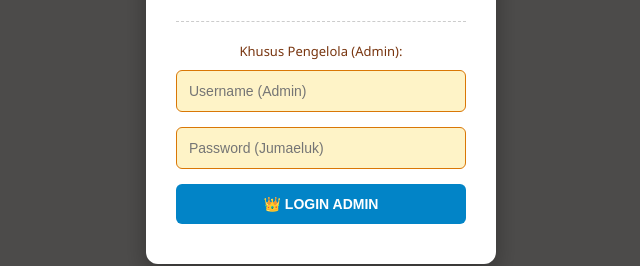
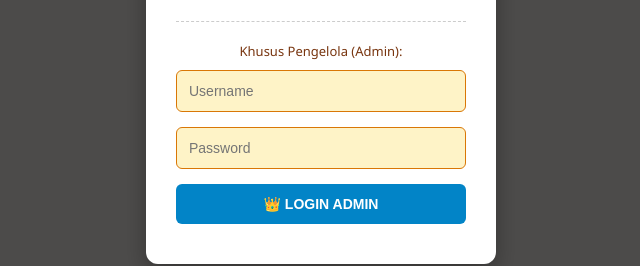
Before and after one commit to tirtaginting123/Silsilah-Keluarga, a plain HTML site: page index.html in a window 1280 px wide. Shown: the part 347-613 px from the top of the page, without its empty margins (319-959 px from the left). Drawn offline with Linux system fonts and the light colour scheme; no server answers.

Commit message:
Update placeholder text for admin login inputs

```diff
--- a/index.html
+++ b/index.html
@@ -210,8 +210,8 @@
             <button type="button" class="btn-login btn-tamu-login" onclick="masukTamu()">👤 MASUK SEBAGAI TAMU (Lihat Saja)</button>
             <hr style="margin: 20px 0; border: 0; border-top: 1px dashed #ccc;">
             <p style="margin-bottom: 10px; font-size: 13px;">Khusus Pengelola (Admin):</p>
-            <input type="text" id="input-user" placeholder="Username (Admin)">
-            <input type="password" id="input-pass" placeholder="Password (Jumaeluk)">
+            <input type="text" id="input-user" placeholder="Username ">
+            <input type="password" id="input-pass" placeholder="Password ">
             <button type="button" class="btn-login btn-admin-login" onclick="masukAdmin()">👑 LOGIN ADMIN</button>
         </div>
     </div>
```
